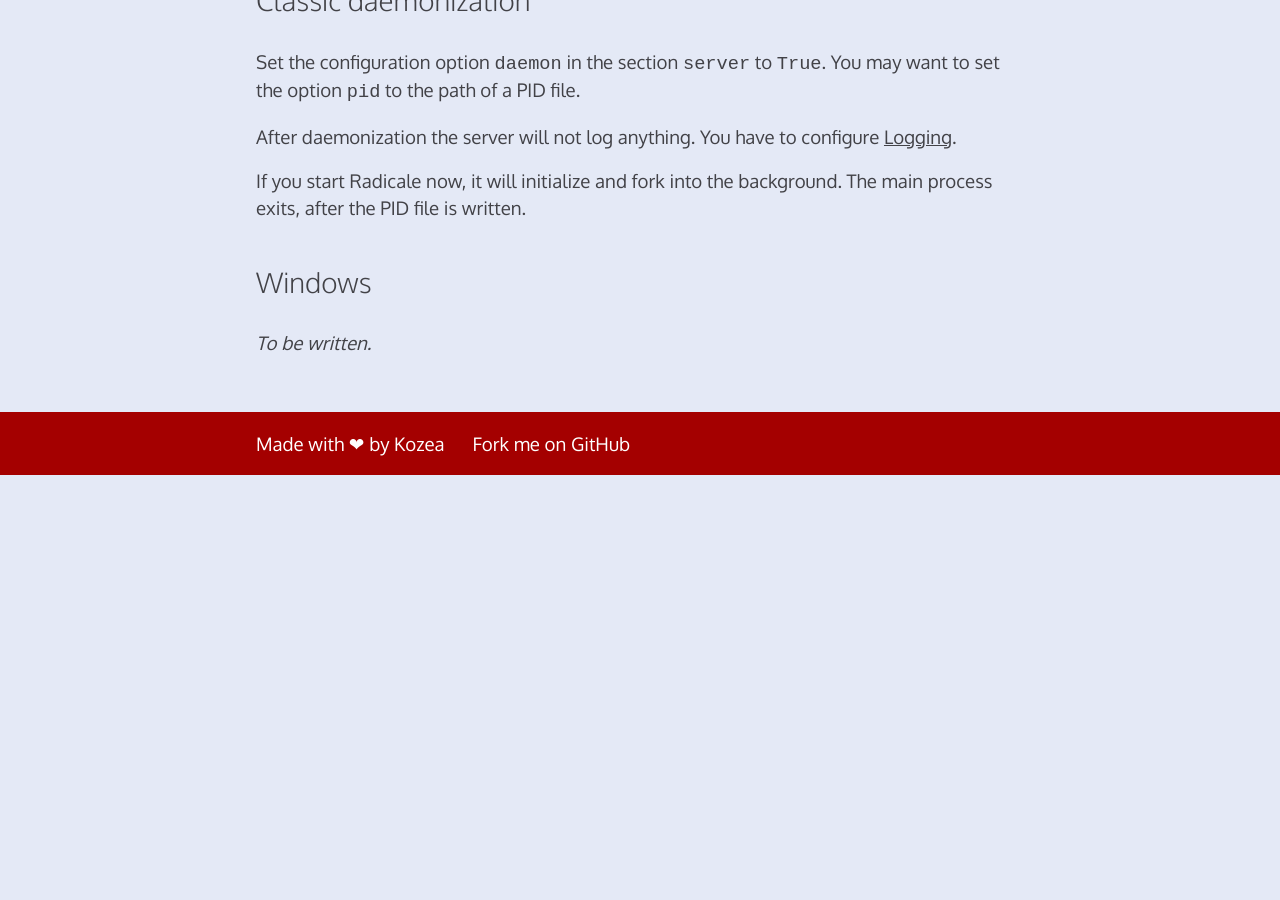
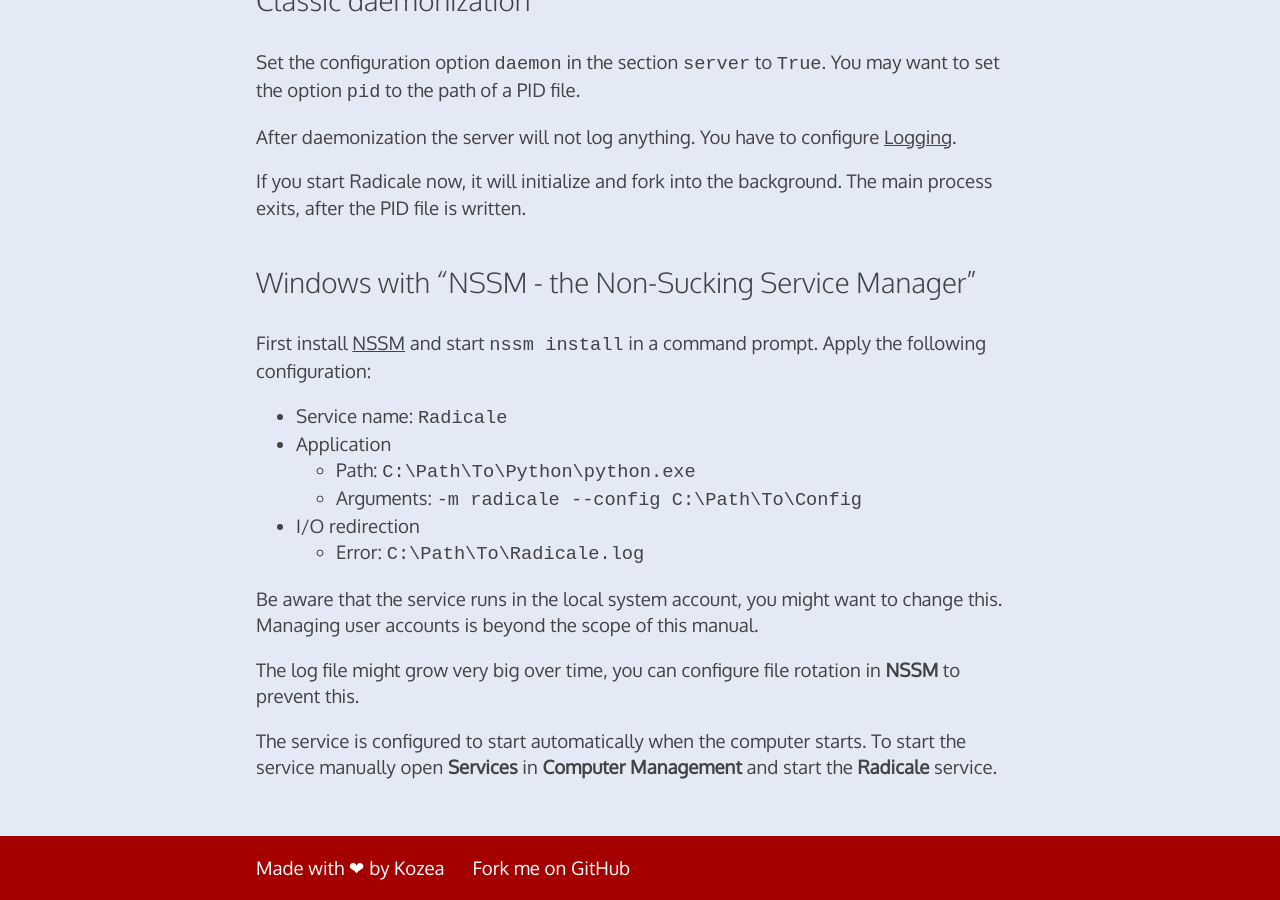
Before and after one commit to Kozea/Radicale, a Jekyll site: the page built from setup.md, in a window 1280 px wide and 900 px high, scrolled down 4561 px. Built offline with Jekyll 4.4.1, drawn with Linux system fonts in a browser that asks for light colours; before the commit the page ends 5036 px from its top, so only the background shows below that.

Commit message:
WIP (Running as a service on Windows with NSSM)

```diff
--- a/setup.md
+++ b/setup.md
@@ -179,6 +179,23 @@
 If you start Radicale now, it will initialize and fork into the background.
 The main process exits, after the PID file is written.
 
-## Windows
+## Windows with "NSSM - the Non-Sucking Service Manager"
 
-*To be written.*
+First install [NSSM](https://nssm.cc/) and start ``nssm install`` in a command
+prompt. Apply the following configuration:
+
+  * Service name: ``Radicale``
+  * Application
+      * Path: ``C:\Path\To\Python\python.exe``
+      * Arguments: ``-m radicale --config C:\Path\To\Config``
+  * I/O redirection
+     * Error: ``C:\Path\To\Radicale.log``
+
+Be aware that the service runs in the local system account, you might want to change this. Managing user accounts is beyond the scope of this manual.
+
+The log file might grow very big over time, you can configure file rotation
+in **NSSM** to prevent this.
+
+The service is configured to start automatically when the computer starts.
+To start the service manually open **Services** in **Computer Management** and
+start the **Radicale** service.
```
